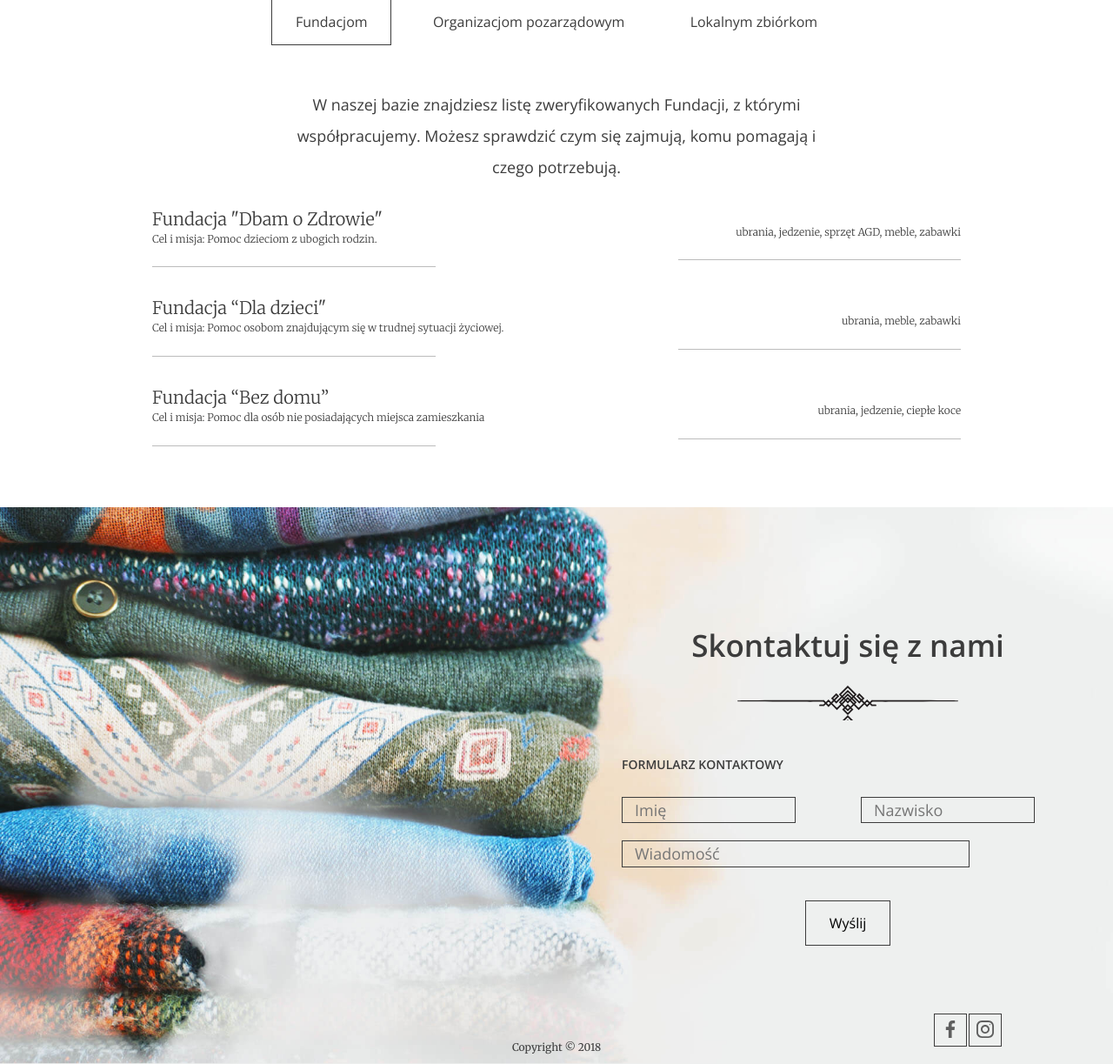
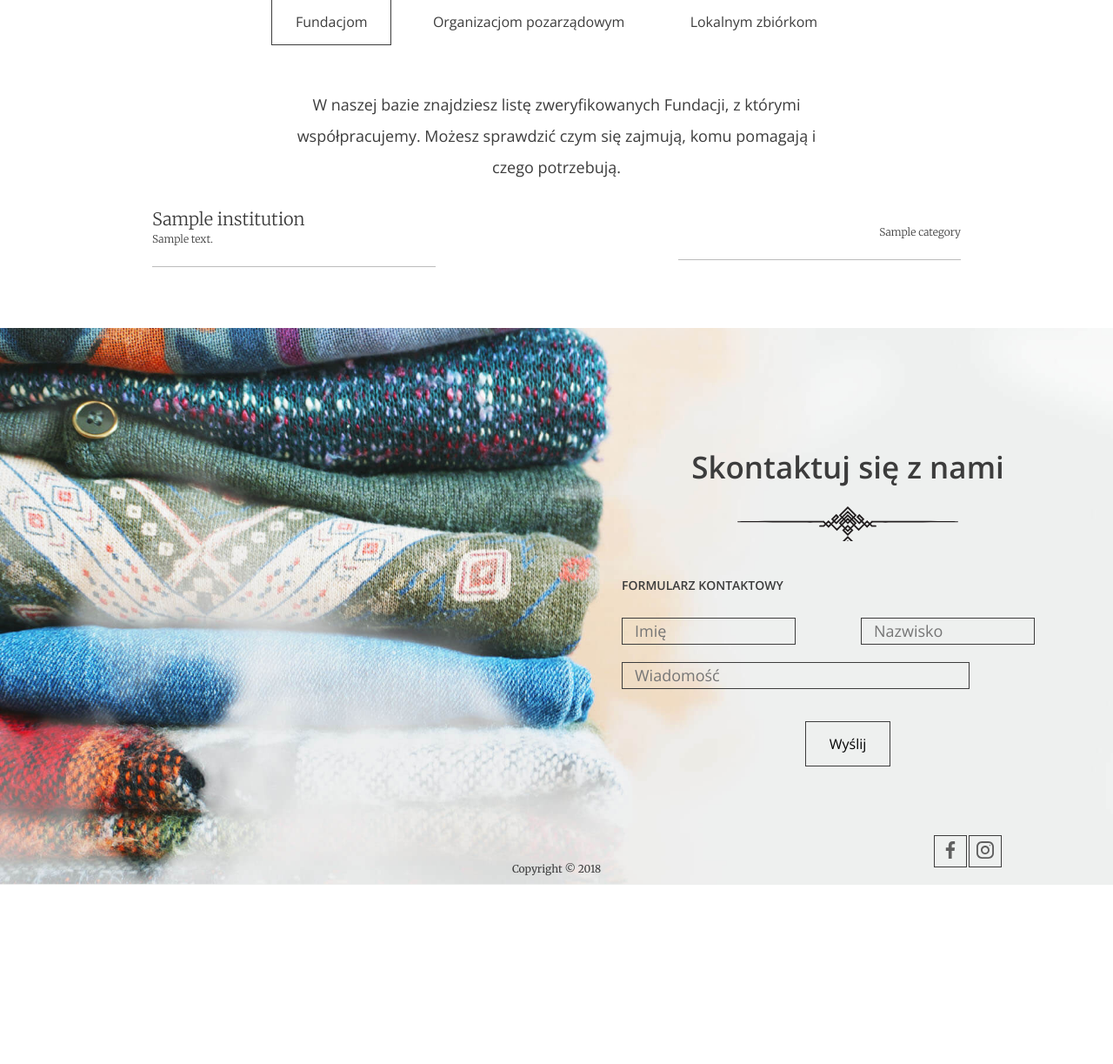
Before and after one commit to KamilBaranowskiCZ/portfolioLab, a Django app: page / in a window 1280 px wide. Shown: the part 2655-3878 px from the top of the page at 87% size. After the commit the page ends 3672 px from the top, so only its background shows below. Run offline with Django 4.2, Linux system fonts and the light colour scheme; tables that the repository leaves empty hold one stand-in row (values such as "Sample post").

Commit message:
organization loading

```diff
--- a/oddam_w_dobre_rece/templates/base.html
+++ b/oddam_w_dobre_rece/templates/base.html
@@ -8,6 +8,7 @@
     <meta http-equiv="X-UA-Compatible" content="ie=edge" />
     <title>Document</title>
     <link rel="stylesheet" href="{% static 'css/style.css' %}" />
+    <script src="{% static 'js/app.js' %}"></script>
 </head>
 
 <body>
--- a/oddam_w_dobre_rece/templates/index.html
+++ b/oddam_w_dobre_rece/templates/index.html
@@ -1,4 +1,5 @@
 {% extends "base.html" %}
+{% load static %}
 {% block startheader %}
 <header class="header--main-page">
   {% endblock %}
@@ -66,9 +67,9 @@
     <h2>O nas</h2>
     <p>Lorem ipsum dolor sit amet, consectetur adipisicing elit. Voluptas vitae animi rem pariatur incidunt libero optio
       esse quisquam illo omnis.</p>
-    <img src="images/signature.svg" class="about-us--text-signature" alt="Signature" />
+    <img src="{% static 'images/signature.svg' %}" class="about-us--text-signature" alt="Signature" />
   </div>
-  <div class="about-us--image"><img src="images/about-us.jpg" alt="People in circle" /></div>
+  <div class="about-us--image"><img src="{% static 'images/about-us.jpg' %}" alt="People in circle" /></div>
 </section>
 
 <section id="help" class="help">
@@ -85,40 +86,21 @@
     <p>W naszej bazie znajdziesz listę zweryfikowanych Fundacji, z którymi współpracujemy. Możesz sprawdzić czym się
       zajmują, komu pomagają i czego potrzebują.</p>
 
+    {% for fundation in fundations %}
+
     <ul class="help--slides-items">
       <li>
         <div class="col">
-          <div class="title">Fundacja "Dbam o Zdrowie"</div>
-          <div class="subtitle">Cel i misja: Pomoc dzieciom z ubogich rodzin.</div>
+          <div class="title">{{fundation.name}}</div>
+          <div class="subtitle">{{fundation.description}}</div>
         </div>
 
         <div class="col">
-          <div class="text">ubrania, jedzenie, sprzęt AGD, meble, zabawki</div>
-        </div>
-      </li>
-
-      <li>
-        <div class="col">
-          <div class="title">Fundacja “Dla dzieci"</div>
-          <div class="subtitle">Cel i misja: Pomoc osobom znajdującym się w trudnej sytuacji życiowej.</div>
-        </div>
-
-        <div class="col">
-          <div class="text">ubrania, meble, zabawki</div>
-        </div>
-      </li>
-
-      <li>
-        <div class="col">
-          <div class="title">Fundacja “Bez domu”</div>
-          <div class="subtitle">Cel i misja: Pomoc dla osób nie posiadających miejsca zamieszkania</div>
-        </div>
-
-        <div class="col">
-          <div class="text">ubrania, jedzenie, ciepłe koce</div>
+          <div class="text">{{ fundation.categories.all|join:", " }}</div>
         </div>
       </li>
     </ul>
+    {% endfor %}
     <!-- Pagination
         <ul class="help--slides-pagination">
           <li><a href="#" class="btn btn--small btn--without-border active" data-page="1">1</a></li>
@@ -131,56 +113,24 @@
 
   <!-- SLIDE 2 -->
   <div class="help--slides" data-id="2">
-    <p>
-      Lorem ipsum dolor, sit amet consectetur adipisicing elit. Hic officiis mollitia dolor, neque aspernatur accusamus
-      debitis. Ducimus, officia. Quia, sunt illum! Non iste placeat ab ipsum alias
-      quos suscipit corporis!
-    </p>
+    <p>W naszej bazie znajdziesz listę zweryfikowanych organizacji pozarządowych, z którymi współpracujemy. Możesz sprawdzić czym się
+      zajmują, komu pomagają i czego potrzebują.</p>
+
+      {% for organization in non_governmental_organization %}
+
       <ul class="help--slides-items">
         <li>
           <div class="col">
-          <div class="title">Organizacja 1</div>
-          <div class="subtitle">Lorem ipsum dolor sit amet consectetur.</div>
+            <div class="title">{{organization.name}}</div>
+            <div class="subtitle">{{organization.description}}</div>
           </div>
 
           <div class="col">
-          <div class="text">Lorem ipsum dolor sit amet consectetur adipisicing elit.</div>
-        </div>
-      </li>
-
-      <li>
-        <div class="col">
-          <div class="title">Organizacja 2</div>
-          <div class="subtitle">Lorem ipsum dolor sit amet consectetur.</div>
-        </div>
-
-        <div class="col">
-          <div class="text">Lorem ipsum dolor sit amet consectetur adipisicing elit.</div>
-        </div>
-      </li>
-
-      <li>
-        <div class="col">
-          <div class="title">Organizacja 3</div>
-          <div class="subtitle">Lorem ipsum dolor sit amet consectetur.</div>
-        </div>
-
-        <div class="col">
-          <div class="text">Lorem ipsum dolor sit amet consectetur adipisicing elit.</div>
-        </div>
-      </li>
-
-      <li>
-        <div class="col">
-          <div class="title">Organizacja 4</div>
-          <div class="subtitle">Lorem ipsum dolor sit amet consectetur.</div>
-        </div>
-
-        <div class="col">
-          <div class="text">Lorem ipsum dolor sit amet consectetur adipisicing elit.</div>
+            <div class="text">{{ organization.categories.all|join:", " }}</div>
           </div>
         </li>
       </ul>
+      {% endfor %}
 
     <!-- Pagination
         <ul class="help--slides-pagination">
@@ -195,31 +145,24 @@
 
   <!-- SLIDE 3 -->
   <div class="help--slides" data-id="3">
-    <p>Lorem ipsum dolor sit amet, his ocurreret persequeris ea, ad utinam laudem duo. Verterem adipisci partiendo eos
-      ne, ea his reque quaeque recteque, ne quo lobortis intellegam.</p>
+    <p>W naszej bazie znajdziesz listę lokalnych zbiórek, z którymi współpracujemy. Możesz sprawdzić czym się
+      zajmują, komu pomagają i czego potrzebują.</p>
+    <ul class="help--slides-items">
+{% for collection in local_collection %}
+
       <ul class="help--slides-items">
         <li>
           <div class="col">
-          <div class="title">Lokalna zbiórka 1</div>
-          <div class="subtitle">Lorem ipsum dolor sit amet consectetur.</div>
+            <div class="title">{{collection.name}}</div>
+            <div class="subtitle">{{collection.description}}</div>
           </div>
 
           <div class="col">
-          <div class="text">Lorem ipsum dolor sit amet consectetur adipisicing elit.</div>
-        </div>
-      </li>
-
-      <li>
-        <div class="col">
-          <div class="title">Lokalna zbiórka 2</div>
-          <div class="subtitle">Lorem ipsum dolor sit amet consectetur.</div>
-        </div>
-
-        <div class="col">
-          <div class="text">Lorem ipsum dolor sit amet consectetur adipisicing elit.</div>
+            <div class="text">{{ collection.categories.all|join:", " }}</div>
           </div>
         </li>
       </ul>
+      {% endfor %}
 
     <!-- Pagination
         <ul class="help--slides-pagination">
--- a/oddam_w_dobre_rece/views.py
+++ b/oddam_w_dobre_rece/views.py
@@ -12,12 +12,18 @@ class LandingPage(View):
             .distinct()
             .count()
         )
+        fundations = Institution.objects.filter(type='Foundation')
+        non_governmental_organization = Institution.objects.filter(type='Non-governmental organization')
+        local_collection = Institution.objects.filter(type='Local collection')
         return render(
             request,
             "index.html",
             {
                 "sum_of_donations": sum_of_donations,
                 "sum_of_supported_institution": sum_of_supported_institution,
+                "fundations": fundations,
+                "non_governmental_organization": non_governmental_organization,
+                "local_collection": local_collection,
             },
         )
 
```
Lines whose indentation alone changed are shown as unchanged.
